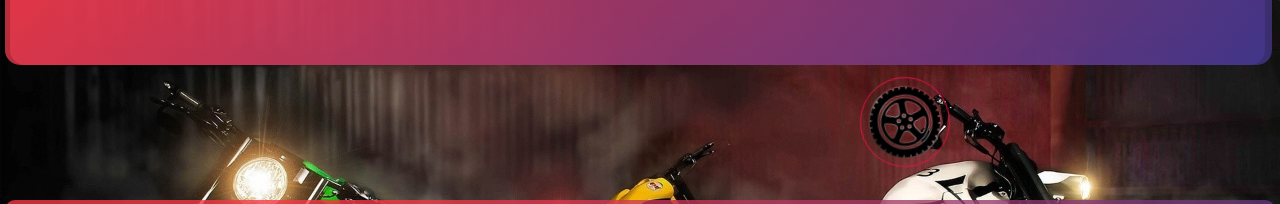
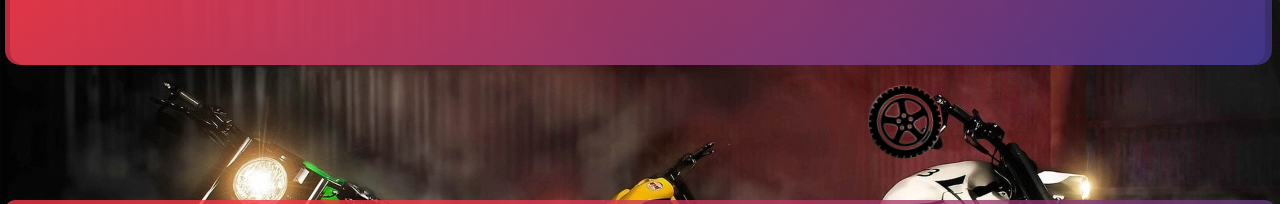
Before and after one commit to Fall77/Git-Coderhouse, a plain HTML site: page index.html in a window 1280 px wide. Shown: the part 990-1194 px from the top of the page. Drawn offline with nearby package versions, Linux system fonts and the light colour scheme.

Commit message:
removed border from wheel

```diff
--- a/css/style.css
+++ b/css/style.css
@@ -225,7 +225,6 @@ input, textarea, option, select {
   height: 90px;
   background-image: url(../img/tire.png);
   animation: rotation 2s infinite linear;
-  border: 1px solid crimson;
   border-radius: 50%;
 }
 
```
